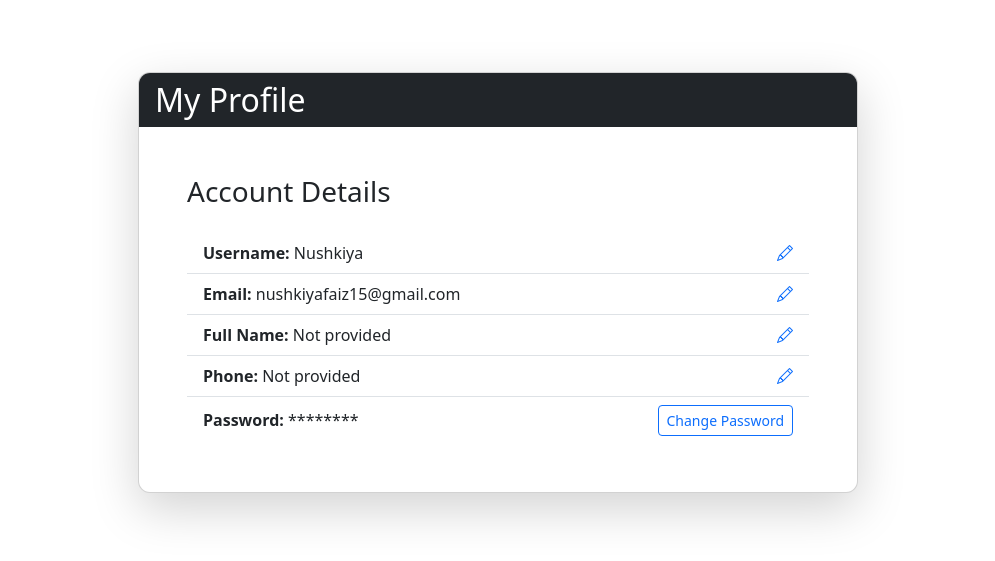
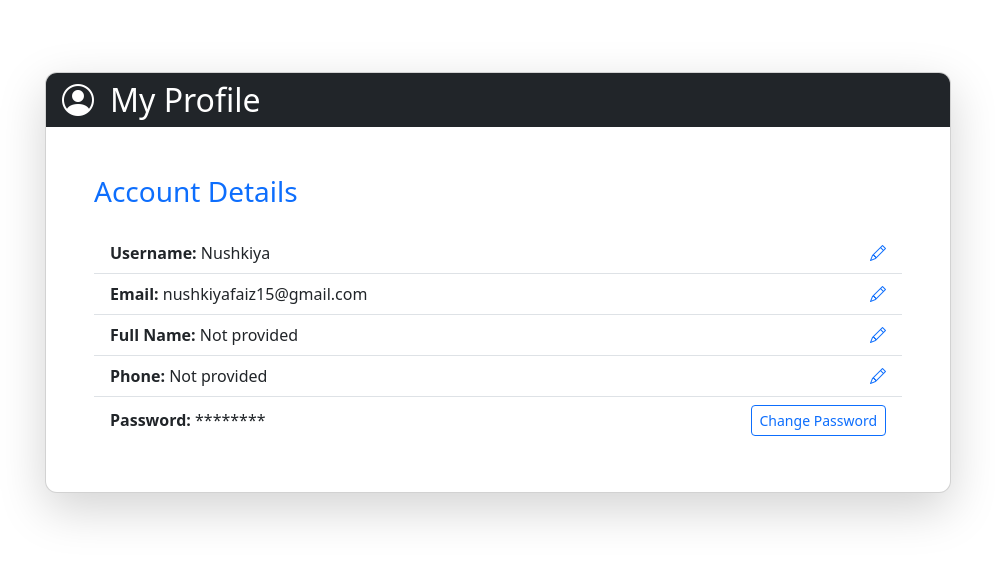
Before and after one commit to Nush-Faiz/Movie-Ticket-Booking-System, a Django app: page /profile/ in a window 1280 px wide. Shown: the part 56-617 px from the top of the page, without its empty margins (142-1137 px from the left). Run offline with Django 5.2, Linux system fonts and the light colour scheme; a user stored in the database is signed in; data comes from the database, SQL or seed files in the repository.

Commit message:
Added icons and enhanced the view

```diff
--- a/movie_ticket_system/tickets/templates/tickets/profile.html
+++ b/movie_ticket_system/tickets/templates/tickets/profile.html
@@ -3,13 +3,20 @@
 {% block content %}
 <div class="container py-5">
     <div class="row justify-content-center">
-        <div class="col-md-8">
+        <div class="col-md-10">
             <div class="card shadow-lg" style="min-height: 400px;">
                 <div class="card-header bg-dark text-white">
-                    <h2 class="mb-0">My Profile</h2>
+                        <h2 class="mb-0 ">
+                            <div class="d-flex align-items-center">
+                                <div class="profile-icon-container me-3">
+                                    <i class="bi bi-person-circle profile-icon"></i>
+                                </div>
+                                My Profile
+                            </div>
+                        </h2>
                 </div>
                 <div class="card-body p-5">
-                        <h3 class="mb-4">Account Details</h3>
+                            <h3 class="mb-4 text-primary">Account Details</h3>
                             <ul class="list-group list-group-flush">
                                 <li class="list-group-item d-flex justify-content-between align-items-center">
                                     <div><strong>Username:</strong> {{ user.username }}</div>
@@ -32,8 +39,6 @@
                                     <a href="{% url 'password_change' %}" class="btn btn-sm btn-outline-primary">Change Password</a>
                                 </li>
                             </ul>
-
-                </div>
                 </div>
             </div>
         </div>
```
Also changed, not shown: movie_ticket_system/tickets/templates/tickets/my_bookings.html (+5 -3 lines). Lines whose indentation alone changed are shown as unchanged.
